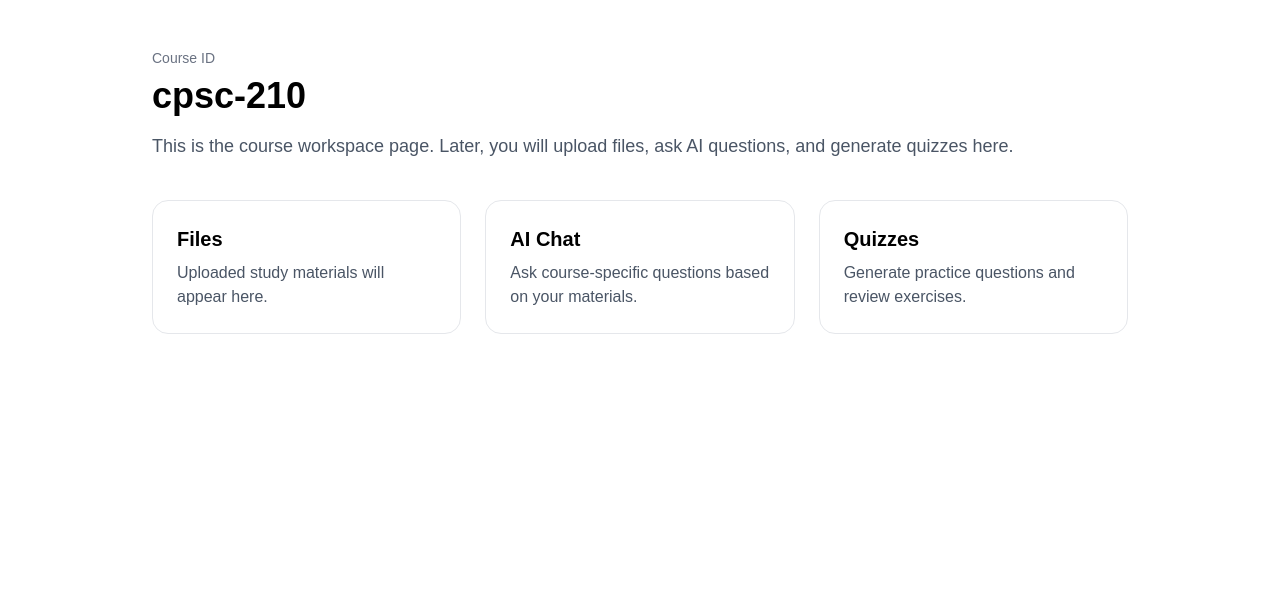
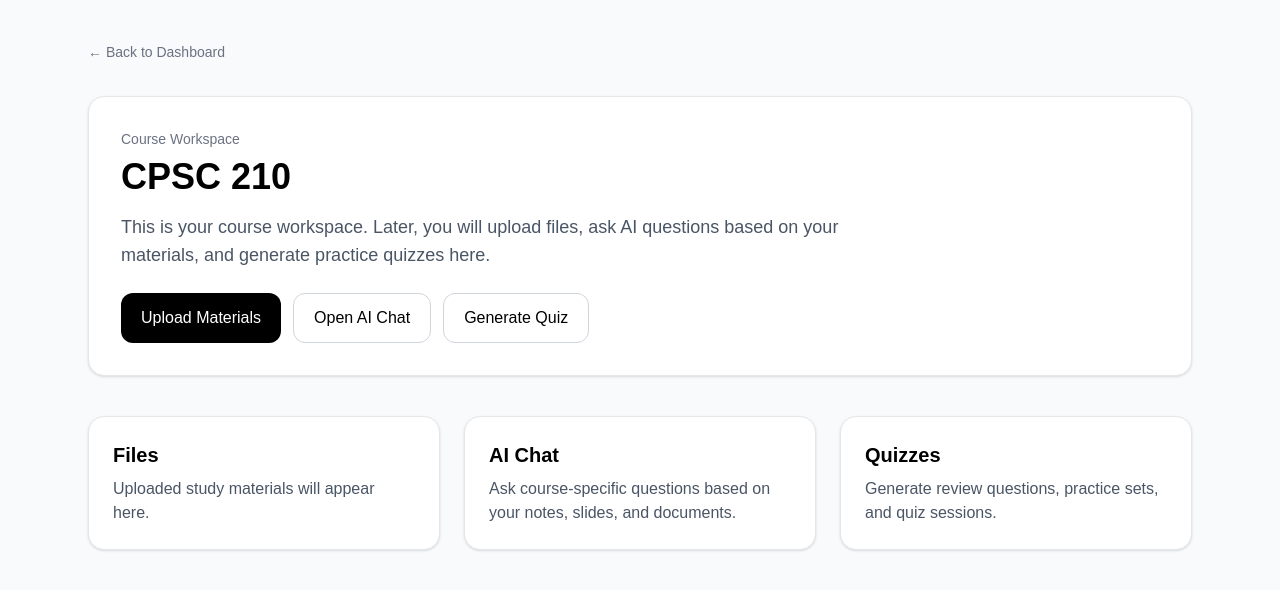
Before and after one commit to zhangyake-123/ai-study-platform, a Next.js app: page /courses/cpsc-210 in a window 1280 px wide. Shown: the top 590 px of the page. Built offline with nearby package versions, Linux system fonts and the light colour scheme.

Commit message:
Improve course workspace layout and navigation

```diff
--- a/app/courses/[courseId]/page.tsx
+++ b/app/courses/[courseId]/page.tsx
@@ -1,40 +1,80 @@
+import Link from "next/link";
+
 type CoursePageProps = {
-  params: {
-    courseId: string;
+  params?: {
+    courseId?: string;
   };
 };
 
+function formatCourseName(courseId?: string) {
+  if (!courseId) {
+    return "Course";
+  }
+
+  return courseId
+    .split("-")
+    .map((word) => word.toUpperCase())
+    .join(" ");
+}
+
 export default function CoursePage({ params }: CoursePageProps) {
+  const courseName = formatCourseName(params?.courseId);
+
   return (
-    <main className="min-h-screen bg-white text-black">
-      <div className="mx-auto max-w-5xl px-6 py-12">
-        <p className="text-sm text-gray-500">Course ID</p>
-        <h1 className="mt-2 text-4xl font-bold">{params.courseId}</h1>
+    <main className="min-h-screen bg-gray-50 text-black">
+      <div className="mx-auto max-w-6xl px-6 py-10">
+        <div className="mb-8">
+          <Link
+            href="/dashboard"
+            className="text-sm text-gray-500 transition hover:text-black"
+          >
+            ← Back to Dashboard
+          </Link>
+        </div>
 
-        <p className="mt-4 text-lg text-gray-600">
-          This is the course workspace page. Later, you will upload files, ask
-          AI questions, and generate quizzes here.
-        </p>
+        <div className="mb-10 rounded-2xl border border-gray-200 bg-white p-8 shadow-sm">
+          <p className="text-sm text-gray-500">Course Workspace</p>
+          <h1 className="mt-2 text-4xl font-bold">{courseName}</h1>
 
-        <div className="mt-10 grid gap-6 md:grid-cols-3">
-          <div className="rounded-2xl border border-gray-200 p-6">
+          <p className="mt-4 max-w-3xl text-lg text-gray-600">
+            This is your course workspace. Later, you will upload files, ask AI
+            questions based on your materials, and generate practice quizzes
+            here.
+          </p>
+
+          <div className="mt-6 flex flex-col gap-3 sm:flex-row">
+            <button className="rounded-xl bg-black px-5 py-3 text-white transition hover:opacity-80">
+              Upload Materials
+            </button>
+            <button className="rounded-xl border border-gray-300 px-5 py-3 transition hover:bg-gray-100">
+              Open AI Chat
+            </button>
+            <button className="rounded-xl border border-gray-300 px-5 py-3 transition hover:bg-gray-100">
+              Generate Quiz
+            </button>
+          </div>
+        </div>
+
+        <div className="grid gap-6 lg:grid-cols-3">
+          <div className="rounded-2xl border border-gray-200 bg-white p-6 shadow-sm">
             <h2 className="text-xl font-semibold">Files</h2>
             <p className="mt-2 text-gray-600">
               Uploaded study materials will appear here.
             </p>
           </div>
 
-          <div className="rounded-2xl border border-gray-200 p-6">
+          <div className="rounded-2xl border border-gray-200 bg-white p-6 shadow-sm">
             <h2 className="text-xl font-semibold">AI Chat</h2>
             <p className="mt-2 text-gray-600">
-              Ask course-specific questions based on your materials.
+              Ask course-specific questions based on your notes, slides, and
+              documents.
             </p>
           </div>
 
-          <div className="rounded-2xl border border-gray-200 p-6">
+          <div className="rounded-2xl border border-gray-200 bg-white p-6 shadow-sm">
             <h2 className="text-xl font-semibold">Quizzes</h2>
             <p className="mt-2 text-gray-600">
-              Generate practice questions and review exercises.
+              Generate review questions, practice sets, and quiz sessions.
             </p>
           </div>
         </div>
```
